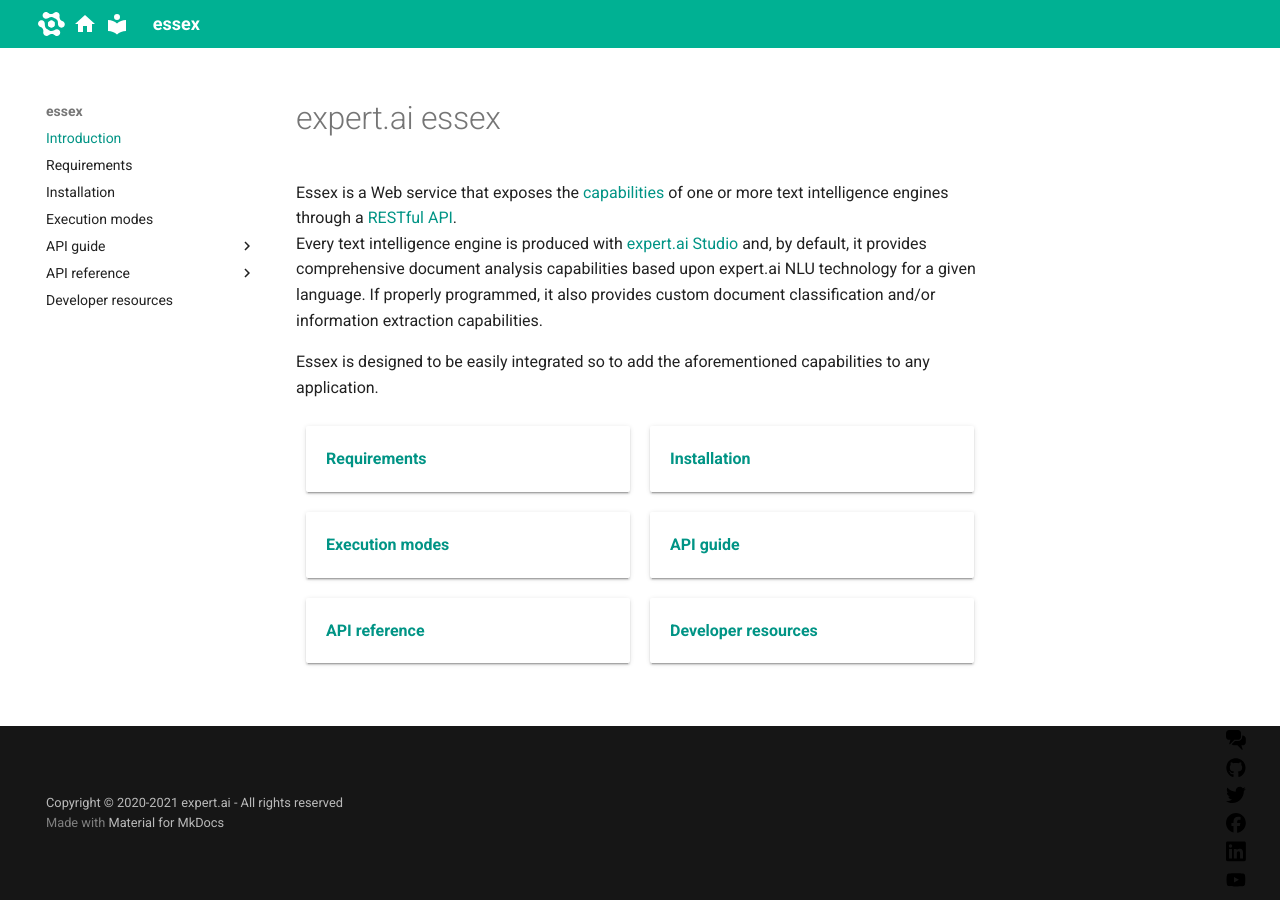
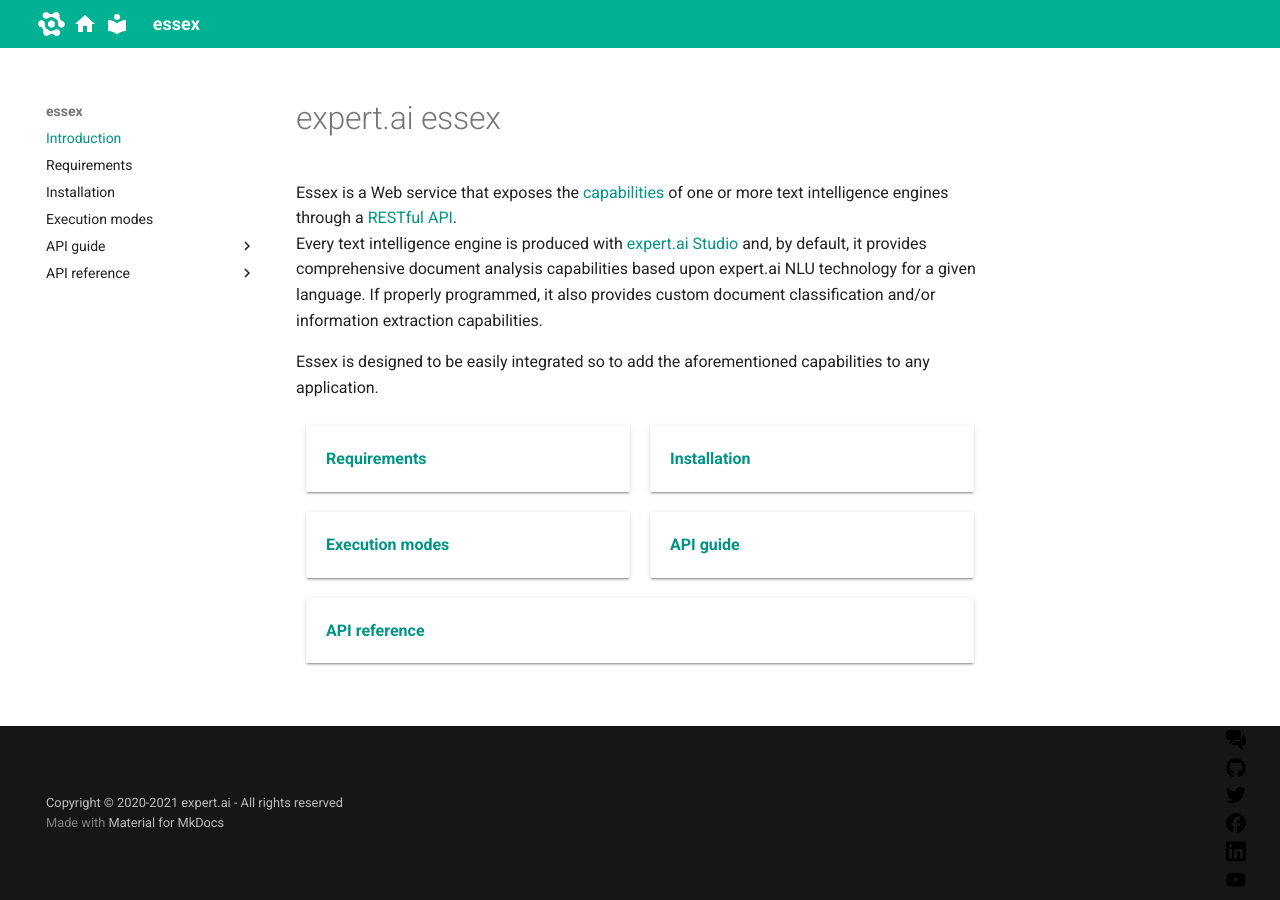
Before and after one commit to avarone-github/essex, an MkDocs documentation site: the page built from docs/index.md, in a window 1280 px wide. Built offline with MkDocs 1.6.1 and Material for MkDocs 9.7.7, drawn with Linux system fonts in a browser that asks for light colours.

Commit message:
- developer resources

```diff
--- a/docs/index.md
+++ b/docs/index.md
@@ -11,5 +11,4 @@
 <a class="card" href="modes/"><strong>Execution modes</strong></a>
 <a class="card" href="guide/"><strong>API guide</strong></a>
 <a class="card" href="reference/"><strong>API reference</strong></a>
-<a class="card" href="developer-resources/"><strong>Developer resources</strong></a>
 </div>
--- a/mkdocs.yml
+++ b/mkdocs.yml
@@ -90,7 +90,6 @@
           - Topics: reference/topics/index.md
           - expert.ai types: reference/expert-ai-types/index.md
           - Dependency representation: reference/dependency-representation/index.md
-    - Developer resources: developer-resources/index.md
 
 markdown_extensions:
     - pymdownx.tabbed
```
Also changed, not shown: docs/developer-resources/index.md (deleted, +0 -3 lines).
